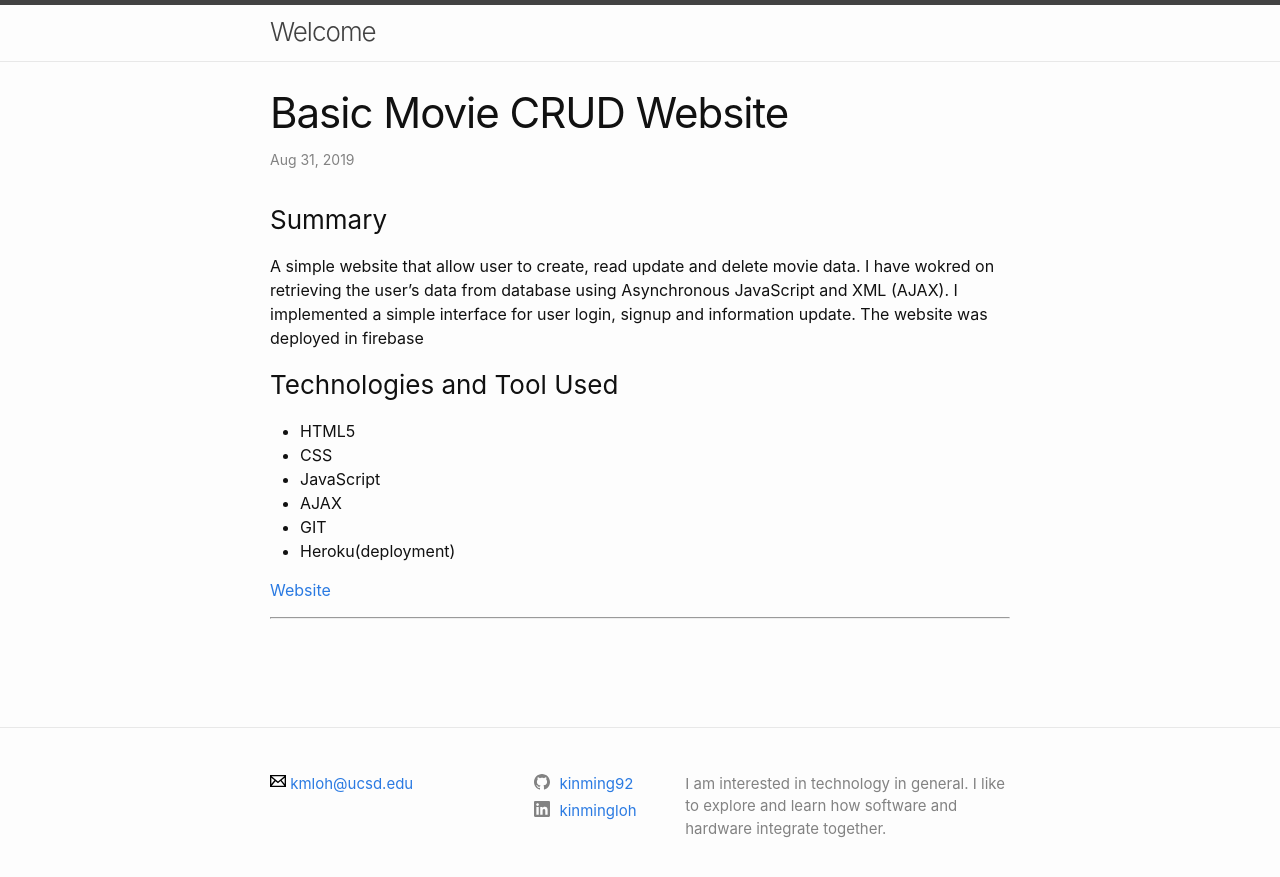
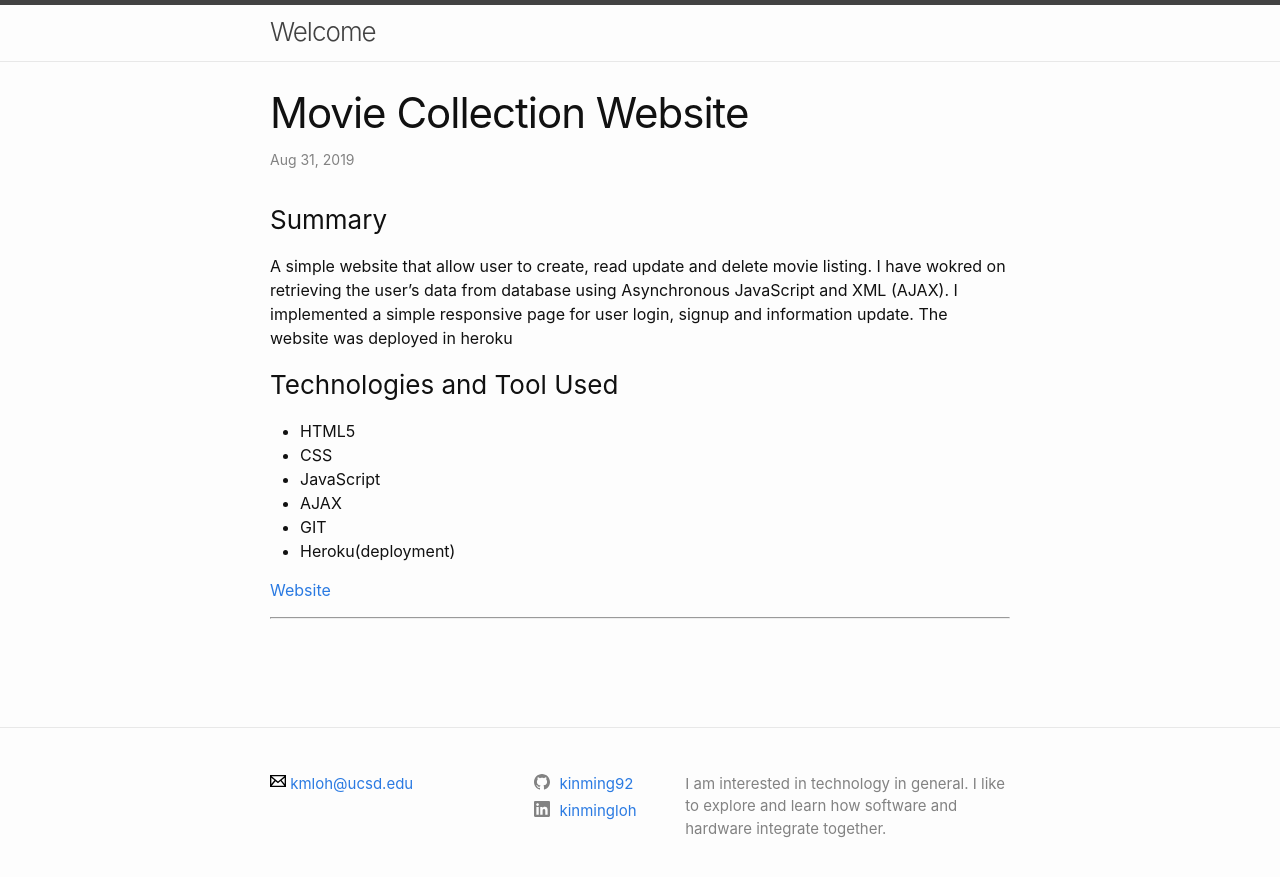
Before and after one commit to kinming92/kinming92.github.io, a Jekyll site: the page built from _posts/2019-08-31-basic-movie-crud-app.md, in a window 1280 px wide. Shown: the top 877 px of the page. Built offline with Jekyll 4.4.1, drawn with Linux system fonts in a browser that asks for light colours.

Commit message:
rename the project

```diff
--- a/_posts/2019-08-31-basic-movie-crud-app.md
+++ b/_posts/2019-08-31-basic-movie-crud-app.md
@@ -1,6 +1,6 @@
 ---
 layout: post
-title: Basic Movie CRUD Website
+title: Movie Collection Website
 date: 2019-08-31
 project: true
 categories: jekyll update
@@ -8,8 +8,8 @@ excerpt_separator: <!--more-->
 ---
 
 ### Summary
-A simple website that allow user to create, read update and delete movie data.
-I have wokred on retrieving the user’s data from database using Asynchronous JavaScript and XML (AJAX). I implemented a simple interface for user login, signup and information update. The website was deployed in firebase
+A simple website that allow user to create, read update and delete movie listing.
+I have wokred on retrieving the user’s data from database using Asynchronous JavaScript and XML (AJAX). I implemented a simple responsive page for user login, signup and information update. The website was deployed in heroku
 
 ### Technologies and Tool Used
 - HTML5
```
Also changed, not shown: _posts/2020-03-10-movie-website-restapi.md (+2 -2 lines).
